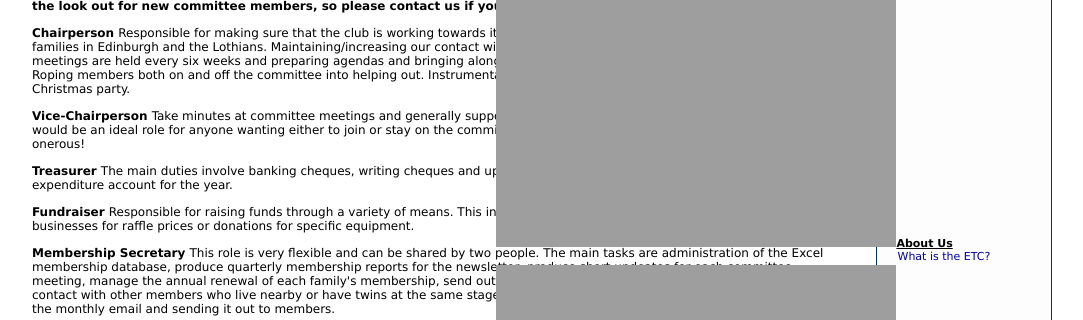
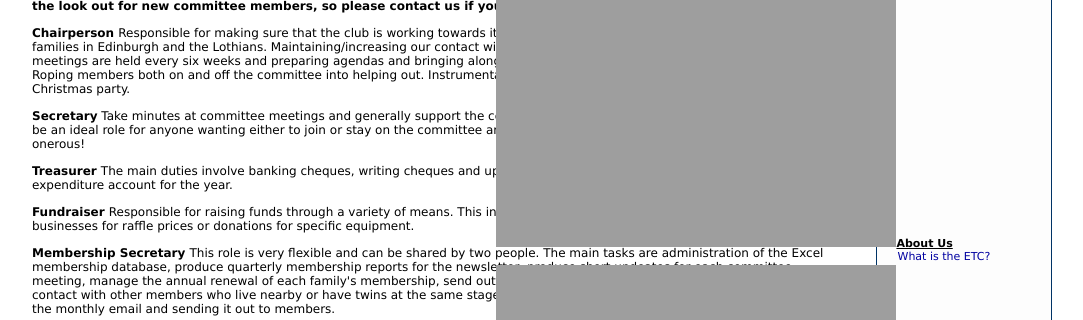
Before and after one commit to eltmc/etc-website-2010, a PHP site: page /aboutus/committee in a window 1280 px wide. Shown: the part 251-571 px from the top of the page, without its empty margins (96-1179 px from the left). Run offline with PHP 8.4, Linux system fonts and the light colour scheme.

Commit message:
Corrected Vice-Chairperson role name to Secretary, to match committe document

```diff
--- a/aboutus/committee/index.php
+++ b/aboutus/committee/index.php
@@ -20,7 +20,7 @@ Committee meetings are held every six weeks and preparing agendas and bringing a
 Roping members both on and off the committee into helping out.
 Instrumental in the orgainsation of the annual Summer Fair and Christmas party.
 </p>
-<p><strong>Vice-Chairperson </strong>Take minutes at committee meetings and generally support the committee and the club throughout the year.
+<p><strong>Secretary</strong> Take minutes at committee meetings and generally support the committee and the club throughout the year.
 This would be an ideal role for anyone wanting either to join or stay on the committee and undertake a role that is enjoyable but not too onerous!</p>
 <p><strong>Treasurer </strong>The main duties involve banking cheques, writing cheques and updating the records to produce an income and expenditure account for the year.</p>
 <p><strong>Fundraiser </strong>Responsible for raising funds through a variety of means.  This includes running the nearly new sales and approaching businesses for raffle prices or donations for specific equipment.</p>
```
